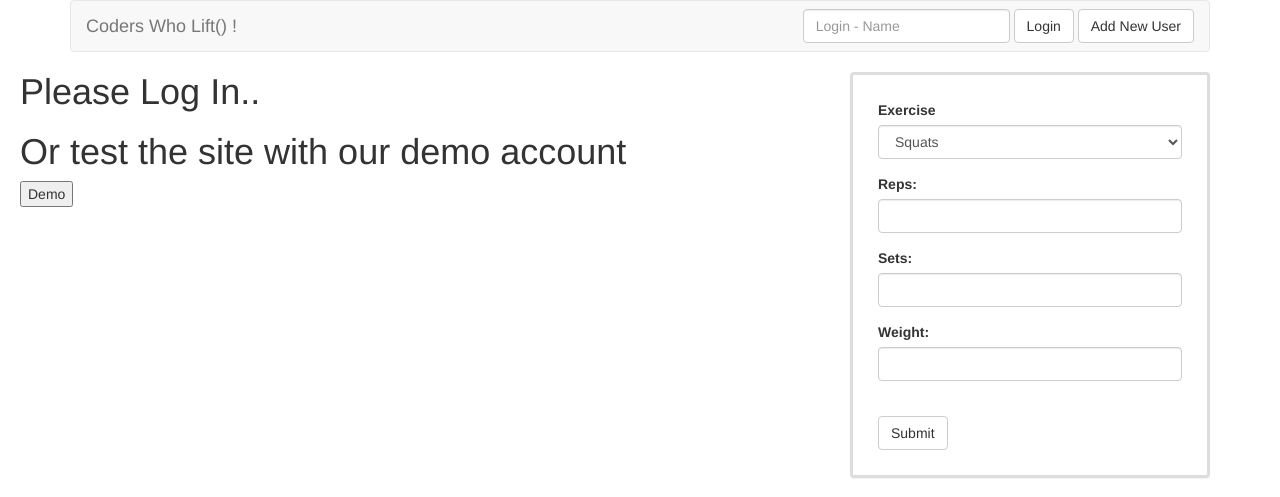
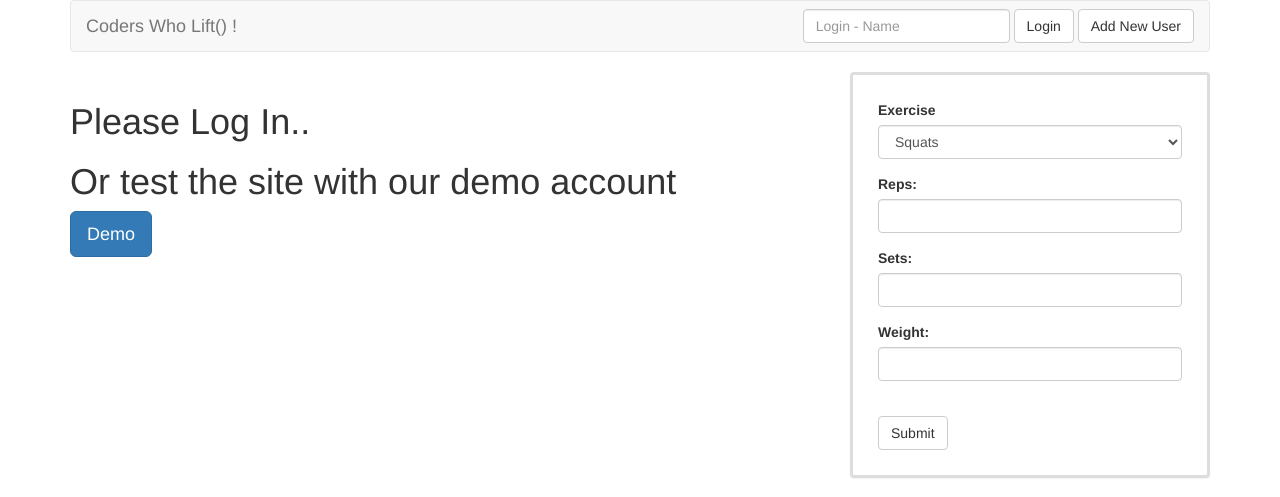
Before and after one commit to jcarless/CodersWhoLift, a PHP site: page / in a window 1280 px wide. Shown: the top 497 px of the page. Run offline with PHP 8.4, Linux system fonts and the light colour scheme; some libraries are stand-ins or nearby versions.

Commit message:
formatted placeholder

```diff
--- a/assets/css/style.css
+++ b/assets/css/style.css
@@ -7,3 +7,8 @@
   height: 60px;
   background-color: #f5f5f5;
 }
+
+#placeHolder {
+	margin-left: 50px;
+	margin-top: 50px;
+}
--- a/fitness.html
+++ b/fitness.html
@@ -51,9 +51,12 @@
 	<!-- THIS IS WHERE THE GRAPH WILL DISPLAY -->
 				<div id="stats">
 					<div id="curve_chart" style="width: 900px; height: 500px; margin-left:-50px; margin-top: -20px; ">
-						<h1>Please Log In..</h1>
-						<h1>Or test the site with our demo account</h1>
-						<span><button id="demo">Demo</button></span>
+						<div id="placeHolder">
+							<h1>Please Log In..</h1>
+							<h1>Or test the site with our demo account</h1>
+							<span><button type="button" id="demo" class="btn btn-primary btn-lg">  Demo  </button></span>
+						</div>
+
 					</div>
 
 				</div>
```
